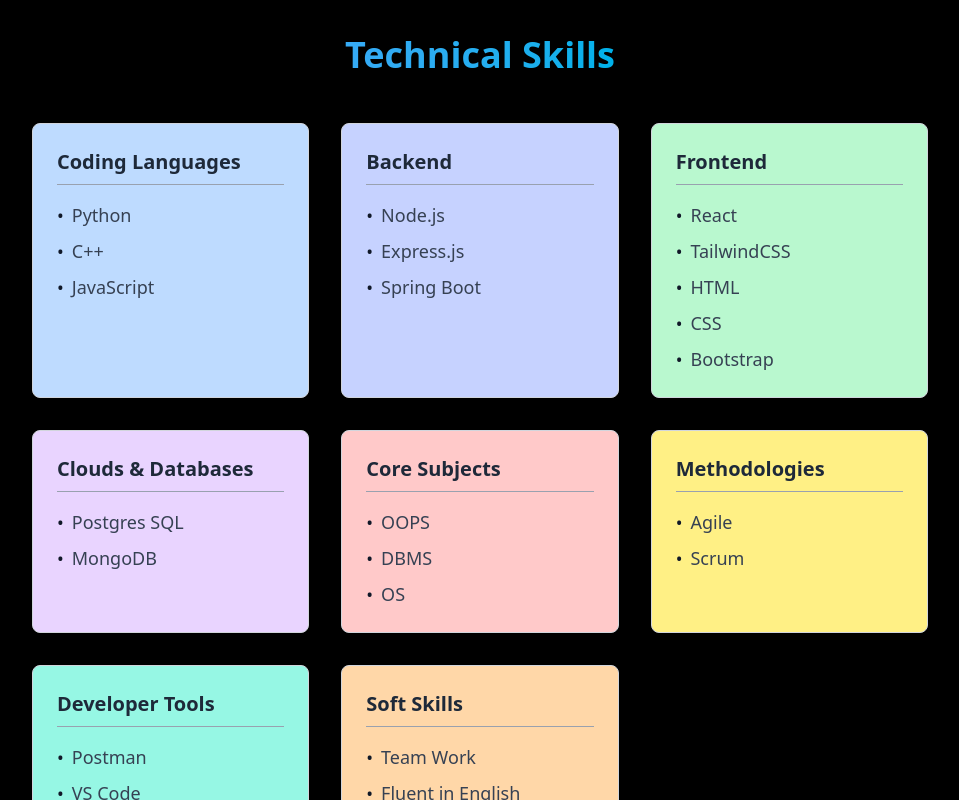
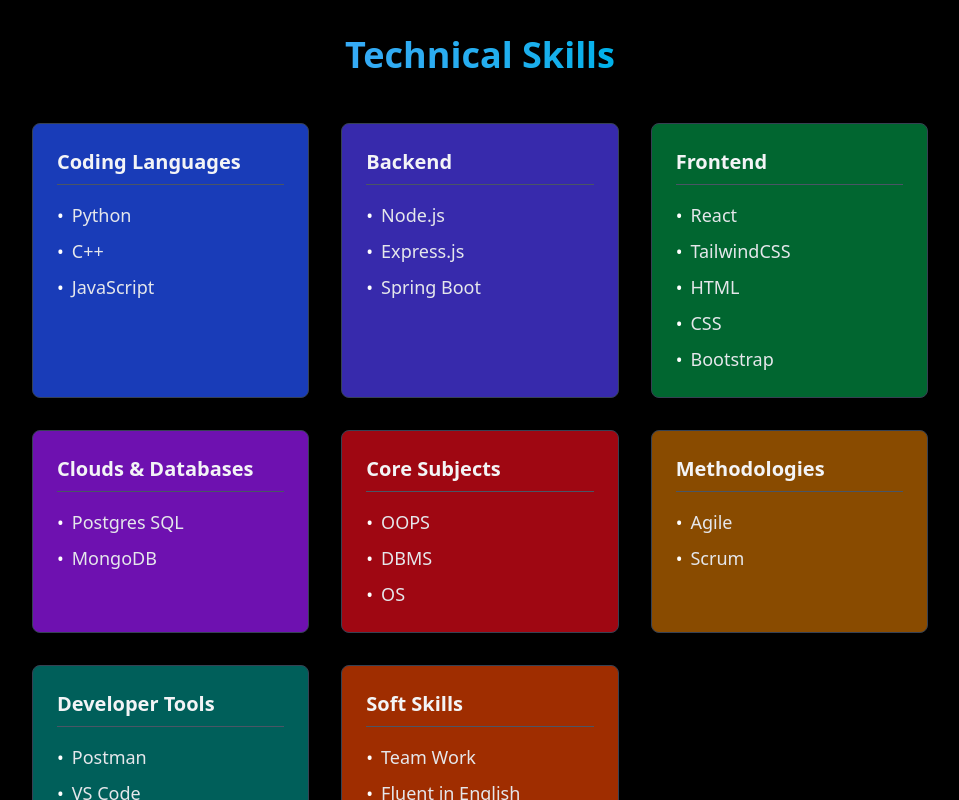
Before and after one commit to rbcse/newportfolio, a React (Vite) app in the folder app/: page / in a window 1280 px wide. Shown: the part 3740-4540 px from the top of the page, without its empty margins (160-1119 px from the left). Built offline with nearby package versions, Linux system fonts and the light colour scheme; a web font is replaced by a local one.

Commit message:
Bg color added in profiles

```diff
--- a/app/src/components/Skills.jsx
+++ b/app/src/components/Skills.jsx
@@ -4,35 +4,35 @@
   const skills = {
     'Coding Languages': {
       items: ['Python', 'C++', 'JavaScript'],
-      bgColorClass: 'bg-blue-200 hover:bg-blue-100' // Light blue
+      bgColorClass: 'bg-blue-800 hover:bg-blue-700'
     },
     'Backend': {
       items: ['Node.js', 'Express.js', 'Spring Boot'],
-      bgColorClass: 'bg-indigo-200 hover:bg-indigo-100' // Light indigo
+      bgColorClass: 'bg-indigo-800 hover:bg-indigo-700'
     },
     'Frontend': {
       items: ['React', 'TailwindCSS', 'HTML', 'CSS', 'Bootstrap'],
-      bgColorClass: 'bg-green-200 hover:bg-green-100' // Light green
+      bgColorClass: 'bg-green-800 hover:bg-green-700'
     },
     'Clouds & Databases': {
       items: ['Postgres SQL', 'MongoDB'],
-      bgColorClass: 'bg-purple-200 hover:bg-purple-100' // Light purple
+      bgColorClass: 'bg-purple-800 hover:bg-purple-700'
     },
     'Core Subjects': {
       items: ['OOPS', 'DBMS', 'OS'],
-      bgColorClass: 'bg-red-200 hover:bg-red-100' // Light red
+      bgColorClass: 'bg-red-800 hover:bg-red-700'
     },
     'Methodologies': {
       items: ['Agile', 'Scrum'],
-      bgColorClass: 'bg-yellow-200 hover:bg-yellow-100' // Light yellow
+      bgColorClass: 'bg-yellow-800 hover:bg-yellow-700'
     },
     'Developer Tools': {
       items: ['Postman', 'VS Code', 'GitHub'],
-      bgColorClass: 'bg-teal-200 hover:bg-teal-100' // Light teal
+      bgColorClass: 'bg-teal-800 hover:bg-teal-700'
     },
     'Soft Skills': {
       items: ['Team Work', 'Fluent in English'],
-      bgColorClass: 'bg-orange-200 hover:bg-orange-100' // Light orange
+      bgColorClass: 'bg-orange-800 hover:bg-orange-700'
     },
   };
 
@@ -42,12 +42,12 @@
         <h2 className="text-4xl font-bold text-center mb-12 bg-clip-text text-transparent bg-gradient-to-r from-blue-400 to-cyan-500">Technical Skills</h2>
         <div className="grid grid-cols-1 md:grid-cols-2 lg:grid-cols-3 gap-8">
           {Object.entries(skills).map(([category, data]) => (
-            <div key={category} className={`${data.bgColorClass} p-6 rounded-lg shadow-lg border border-gray-300 transition-colors duration-300`}>
-              <h3 className="text-xl font-semibold text-gray-800 mb-4 border-b border-gray-400 pb-2">{category}</h3>
+            <div key={category} className={`${data.bgColorClass} p-6 rounded-lg shadow-lg border border-gray-700 transition-colors duration-300`}>
+              <h3 className="text-xl font-semibold text-gray-100 mb-4 border-b border-gray-600 pb-2">{category}</h3>
               <ul className="list-none space-y-2">
                 {data.items.map((item) => (
-                  <li key={item} className="text-lg text-gray-700 flex items-center">
-                    <span className="text-gray-900 mr-2">&bull;</span> {item}
+                  <li key={item} className="text-lg text-gray-200 flex items-center">
+                    <span className="text-white mr-2">&bull;</span> {item}
                   </li>
                 ))}
               </ul>
```
